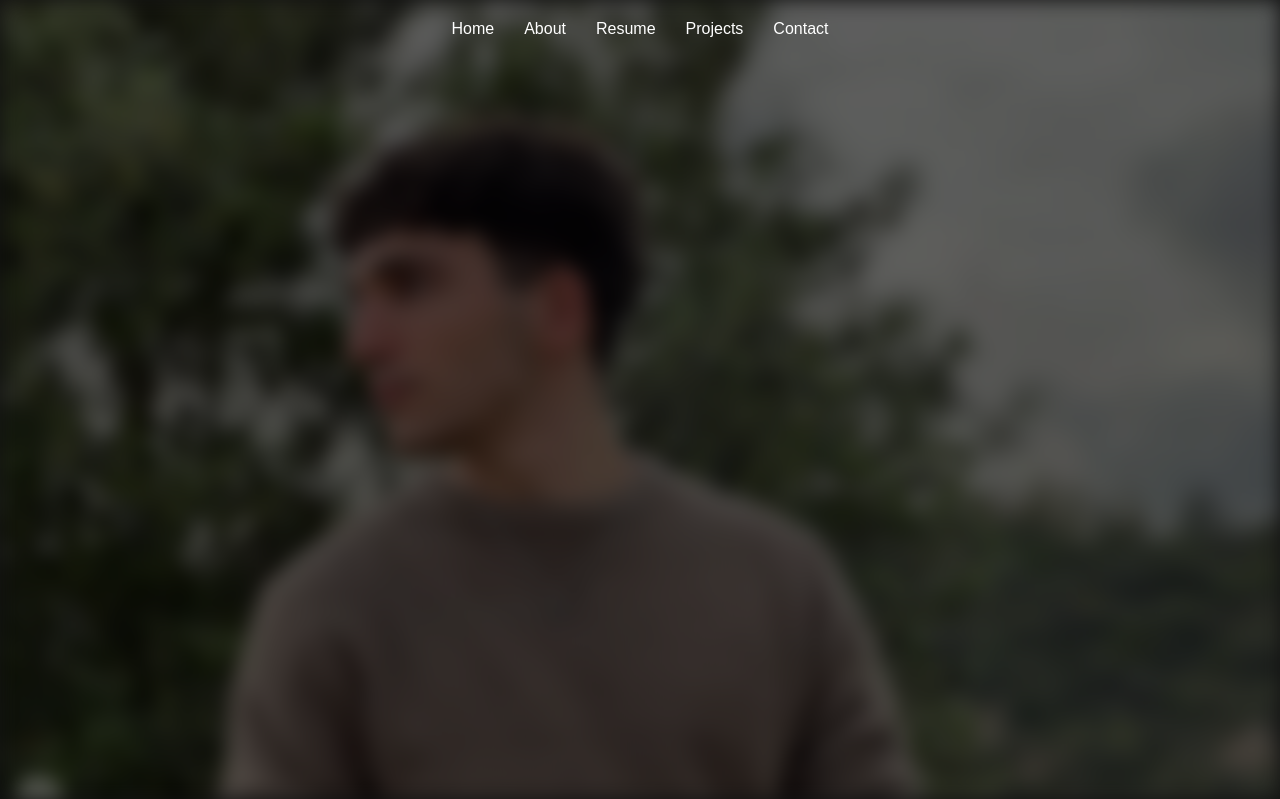
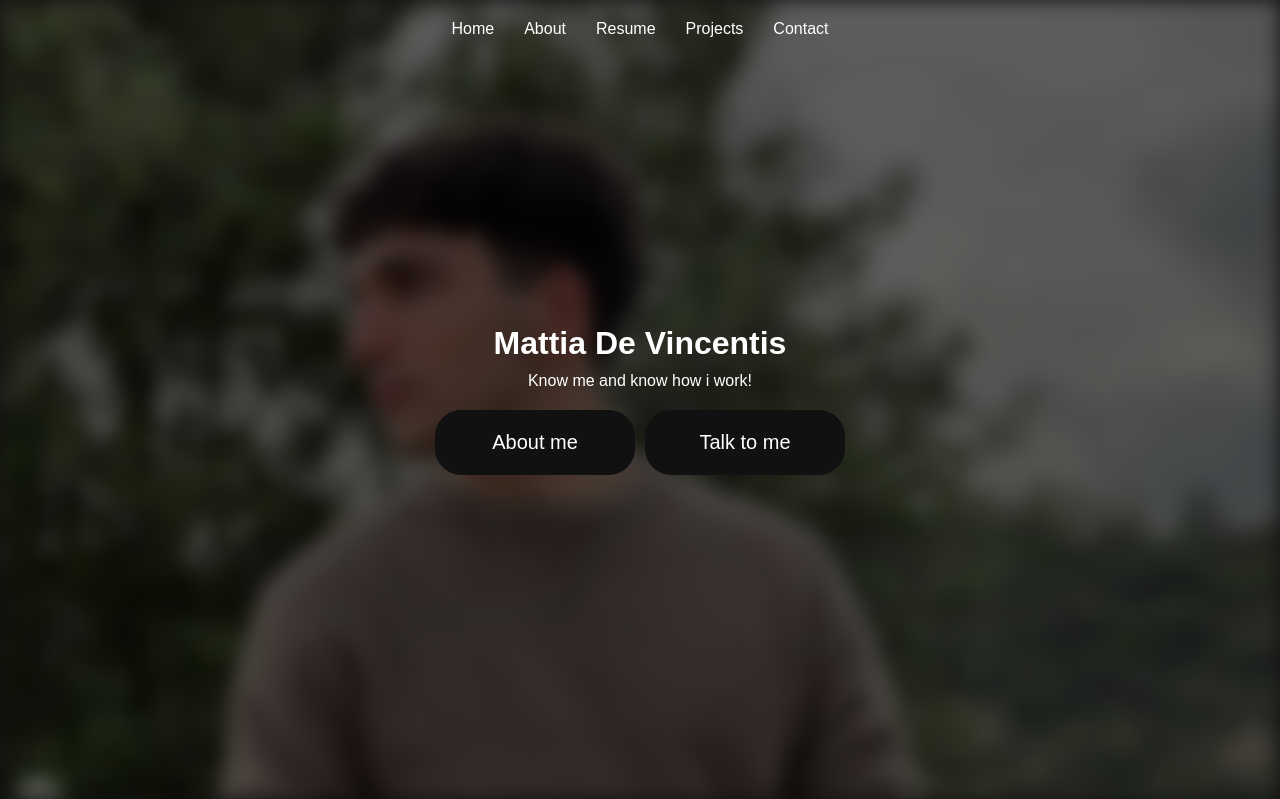
Before and after one commit to mattiadv-apsales/EXAM-WEB-DEV, a Flask app: page / in a window 1280 px wide. Shown: the top 799 px of the page. Run offline with Flask 3, Linux system fonts and the light colour scheme.

Commit message:
update file

```diff
--- a/static/style/main.css
+++ b/static/style/main.css
@@ -55,6 +55,50 @@ p {
     background-size: cover;
     filter: blur(10px);
     z-index: -9999;
+}
+
+.micro_container {
+    position: absolute;
+    top: 0;
+    left: 0;
+    width: 100%;
+    height: 100vh;
+    display: flex;
+    justify-content: center;
+    align-items: center;
+    flex-direction: column;
+    flex-wrap: wrap;
+    gap: 20px;
+}
+
+.presentation {
+    display: flex;
+    justify-content: center;
+    align-items: center;
+    text-align: center;
+    flex-direction: column;
+    gap: 10px;
+}
+
+.buttons {
+    display: flex;
+    justify-content: center;
+    align-items: center;
+    flex-wrap: wrap;
+    gap: 10px;
+}
+
+.buttons > a > button {
+    padding: 20px;
+    font-size: 20px;
+    width: 200px;
+    border-radius: 26px;
+    background: var(--backgrund);
+    color: var(--white);
+    border: 1px solid var(--backgrund);
+    cursor: pointer;
+    text-align: center;
+    text-decoration: none;
 }
 
 /* HEADER PART */
@@ -463,4 +507,8 @@ footer > .credits {
     .container_article p {
         max-width: 100%;
     }
+
+    .buttons {
+        flex-direction: column;
+    }
 }
--- a/templates/index.html
+++ b/templates/index.html
@@ -9,6 +9,16 @@
     <a id = "home"></a>
     <body>
         <div class = "bg">
+        </div>
+        <div class = "micro_container">
+            <div class = "presentation">
+                <h1>Mattia De Vincentis</h1>
+                <p>Know me and know how i work!</p>
+            </div>
+            <div class = "buttons">
+                <a href="#about"><button>About me</button></a>
+                <a href="#contact"><button>Talk to me</button></a>
+            </div>
         </div>
         <div class = "container">
             <header>
```
